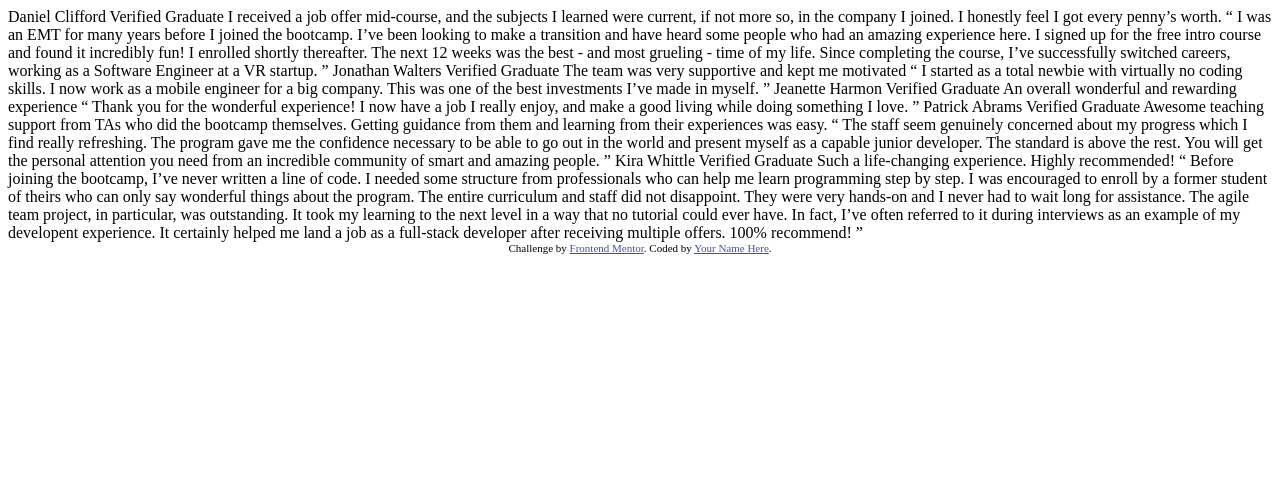
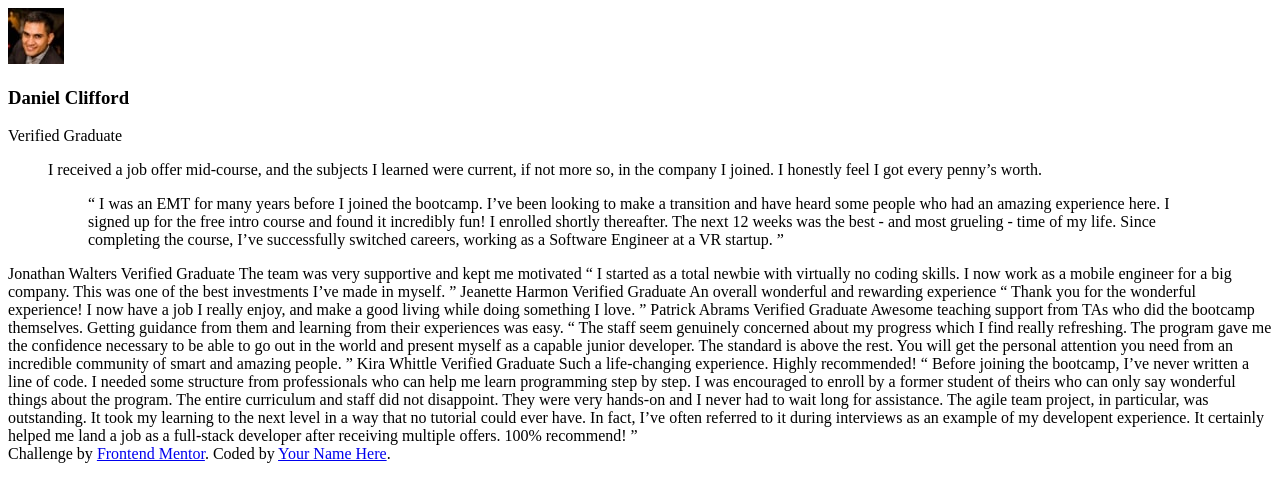
Before and after one commit to Glenda9031/Testimonials_Grid_Section_2, a plain HTML site: page index.html in a window 1280 px wide. Drawn offline with Linux system fonts and the light colour scheme.

Commit message:
2nd commit

```diff
--- a/index.html
+++ b/index.html
@@ -5,27 +5,42 @@
   <meta name="viewport" content="width=device-width, initial-scale=1.0"> <!-- displays site properly based on user's device -->
 
   <link rel="icon" type="image/png" sizes="32x32" href="./images/favicon-32x32.png">
-
+  <link rel="stylesheet" href="css/style.css">
+  <link href="https://fonts.googleapis.com/css2?family=Barlow+Semi+Condensed:wght@500;600&display=swap"
+  rel="stylesheet"/>
   <title>Frontend Mentor | [Challenge Name Here]</title>
-
-  <!-- Feel free to remove these styles or customise in your own stylesheet 👍 -->
-  <style>
-    .attribution { font-size: 11px; text-align: center; }
-    .attribution a { color: hsl(228, 45%, 44%); }
-  </style>
 </head>
 <body>
-  Daniel Clifford
-  Verified Graduate
-
-  I received a job offer mid-course, and the subjects I learned were current, if not more so,
-  in the company I joined. I honestly feel I got every penny’s worth.
-
-  “ I was an EMT for many years before I joined the bootcamp. I’ve been looking to make a
+  <main>
+    <div class="container">
+      <div class="card card__primary">
+        <div class="card__header">
+          <div class="card__header--image">
+            <img src="images/image-daniel.jpg" alt="Daniel Clifford">
+          </div>
+          <div class="card__header--info">
+            <h3>Daniel Clifford</h3>
+            <p>Verified Graduate</p>
+          </div>
+        </div>
+        <figure class="card__body">
+          <figcaption>I received a job offer mid-course, and the subjects I learned were current, if not more so,
+  in the company I joined. I honestly feel I got every penny’s worth.</figcaption>
+            <blockquote>“ I was an EMT for many years before I joined the bootcamp. I’ve been looking to make a
   transition and have heard some people who had an amazing experience here. I signed up
   for the free intro course and found it incredibly fun! I enrolled shortly thereafter.
   The next 12 weeks was the best - and most grueling - time of my life. Since completing
-  the course, I’ve successfully switched careers, working as a Software Engineer at a VR startup. ”
+  the course, I’ve successfully switched careers, working as a Software Engineer at a VR startup. ”</blockquote>
+        </figure>
+      </div>
+    </div>
+  </main>
+
+
+
+
+
+
 
   Jonathan Walters
   Verified Graduate
```
Also changed, not shown: css/style.css (added).
